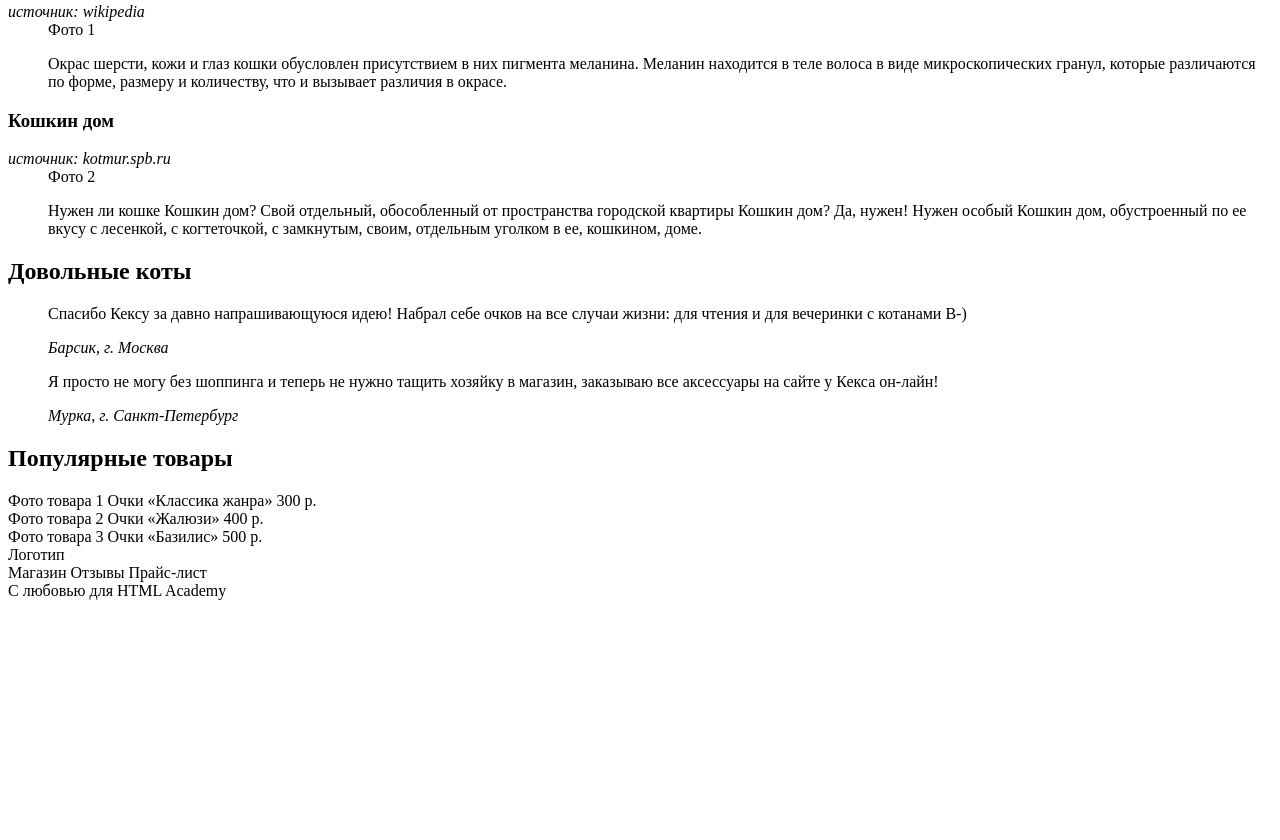
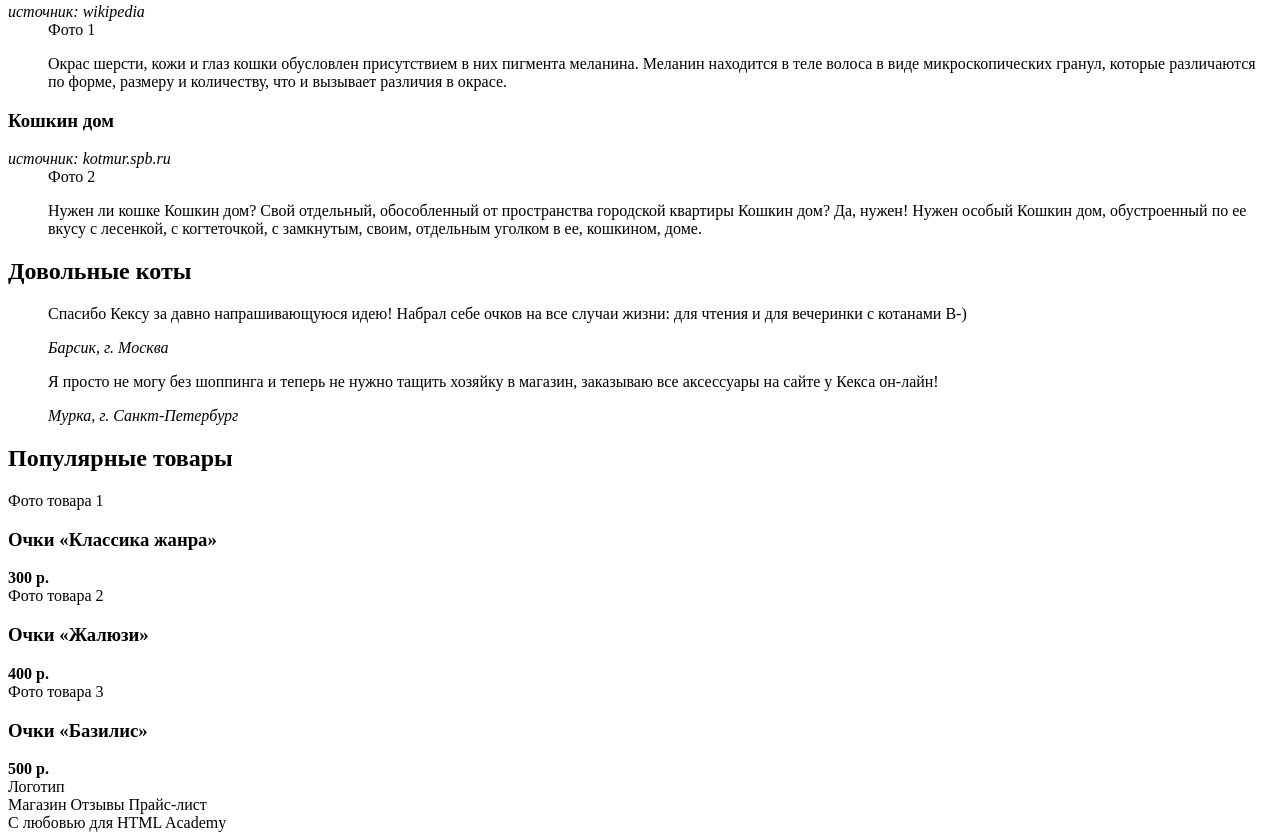
Before and after one commit to pmarkin/keks, a plain HTML site: page index.html in a window 1280 px wide. Shown: the part 507-1347 px from the top of the page. Before the commit the page ends 1115 px from the top, so only its background shows below. Drawn offline with Linux system fonts and the light colour scheme.

Commit message:
Раздел «Популярные товары» [8/11]
Раздел «Популярные товары» [8/11]

```diff
--- a/index.html
+++ b/index.html
@@ -69,14 +69,12 @@
 
       <div class="reviews-list">
         <blockquote class="review-item">
-        <p>Спасибо Кексу за давно напрашивающуюся идею! Набрал себе очков на все случаи жизни: для чтения и для вечеринки с котанами B-)</p>
-        <cite>Барсик, г. Москва</cite>
+          <p>Спасибо Кексу за давно напрашивающуюся идею! Набрал себе очков на все случаи жизни: для чтения и для вечеринки с котанами B-)</p>
+          <cite>Барсик, г. Москва</cite>
         </blockquote>
-
-
         <blockquote class="review-item">
-        <p>Я просто не могу без шоппинга и теперь не нужно тащить хозяйку в магазин, заказываю все аксессуары на сайте у Кекса он-лайн!</p>
-        <cite>Мурка, г. Санкт-Петербург</cite>
+          <p>Я просто не могу без шоппинга и теперь не нужно тащить хозяйку в магазин, заказываю все аксессуары на сайте у Кекса он-лайн!</p>
+          <cite>Мурка, г. Санкт-Петербург</cite>
         </blockquote>
       </div>
     </div>
@@ -88,18 +86,18 @@
       <div class="popular-items">
         <div class="catalog-item">
           Фото товара 1
-          Очки «Классика жанра»
-          300 р.
+          <h3>Очки «Классика жанра»</h3>
+          <b>300 р.</b>
         </div>
         <div class="catalog-item">
           Фото товара 2
-          Очки «Жалюзи»
-          400 р.
+          <h3>Очки «Жалюзи»</h3>
+          <b>400 р.</b>
         </div>
         <div class="catalog-item">
           Фото товара 3
-          Очки «Базилис»
-          500 р.
+          <h3>Очки «Базилис»</h3>
+          <b>500 р.</b>
         </div>
       </div>
     </div>
```
